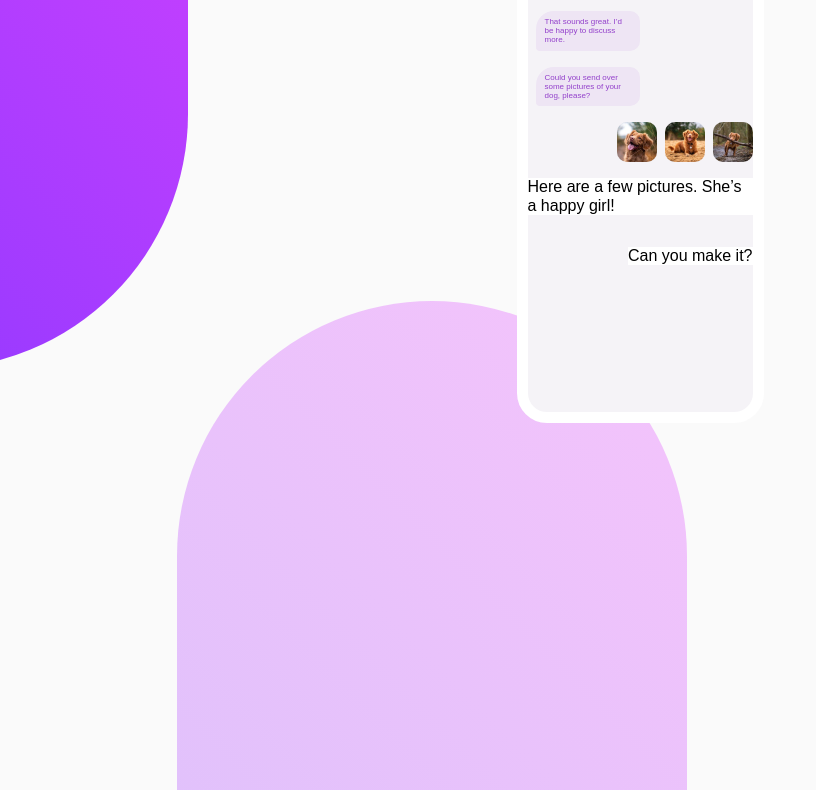
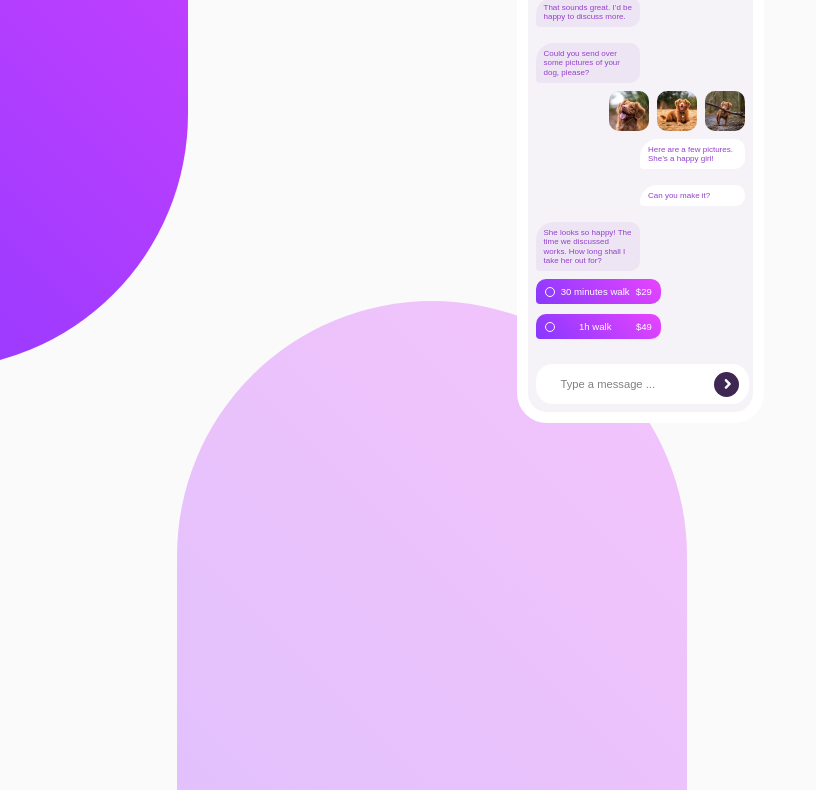
Before and after one commit to Oscar-Moreno/Responsive1, a website built with Vite: page src/index.html in a window 1280 px wide. Shown: the part 149-939 px from the top of the page, without its empty margins (0-816 px from the left). Built offline with nearby package versions, Linux system fonts and the light colour scheme; some packages are replaced by stand-ins of ours.

Commit message:
final-movil

```diff
--- a/src/index.html
+++ b/src/index.html
@@ -24,14 +24,30 @@
       <div class="mobile__messages">
           <p class="mobile__message">That sounds great. I’d be happy to discuss more.</p>
           <p class="mobile__message">Could you send over some pictures of your dog, please?</p>
-      </div>
+
       <div class="mobile__message--container mobile__message--right">
         <img  src="assets/images/dog-image-1.jpg" alt="">
         <img src="assets/images/dog-image-2.jpg" alt="">
         <img  src="assets/images/dog-image-3.jpg" alt="">
       </div>
-      <p class="mobile__message--right">Here are a few pictures. She’s a happy girl!</p>
-      <p class="mobile__message--right">Can you make it?</p>
+      <p class="mobile__message mobile__message--right">Here are a few pictures. She’s a happy girl!</p>
+      <p class="mobile__message mobile__message--right">Can you make it?</p>
+      <p class="mobile__message">She looks so happy! The time we discussed works. How long shall I take her out for?</p>
+        <div class="mobile__message--pay">
+          <div class="circle"></div>
+          <span>30 minutes walk</span>
+          <span> $29</span>
+        </div>
+        <div class="mobile__message--pay">
+          <div class="circle"></div>
+          <span>1h walk</span>
+          <span> $49</span>
+        </div>
+        <div class="mobile__message--bar">
+          <p class="text-bar">Type a message ...</p>
+          <div class="arrow-bar"><img  src="assets/images/Path.svg" alt=""></div>
+        </div>
+      </div>
       </div>
     </main>
     <script type="module" src="./js/index.js"></script>
--- a/src/scss/blocks/mobile.scss
+++ b/src/scss/blocks/mobile.scss
@@ -39,7 +39,7 @@
     &__message{
         color: var(--message-color);
         width: 50%;
-        padding:6px 9px ;
+        padding:6px 8px ;
         border-radius: 18px 10px 10px 4px;
         background-color: var(--message-background);
         font-size: 0.5rem;
@@ -58,5 +58,51 @@
         &--right:not(&--container){
             background-color: #fff;
         }
+        &--pay{
+            background-image:var(--gradient);
+            width: 60%;
+            height: 25px;
+            padding: 6px 9px;
+            border-radius: 10px 10px 10px 4px;
+            display: flex;
+            align-items: center;
+            color: white;
+            justify-content: space-between;
+            font-size: 0.6rem;
+            margin-bottom: 10px;
+            .circle{
+                border: 1px solid white;
+                border-radius:  50%; ;
+                width: 10px;
+                height: 10px;
+            }
+        }
+        &--bar{
+            margin-top: 15px;
+            width: 213px;
+            height: 40px;
+            background-color: white;
+            border-radius: 17px;
+            display: flex;
+            align-items: center;
+            justify-content: space-between;
+            .text-bar{
+                color: gray;
+                margin-left: 25px;
+                font-size: 0.7rem;
+            }
+            .arrow-bar{
+                background-color: #3E2753;
+                width: 25px;
+                height: 25px;
+                border-radius: 50%;
+                margin-right: 10px;
+                img{
+                    margin-top: 7px;
+                    margin-left: 10px;
+                }
+            }
+        }
+
     }
 }
```
Also changed, not shown: src/assets/images/Path.svg (added).
